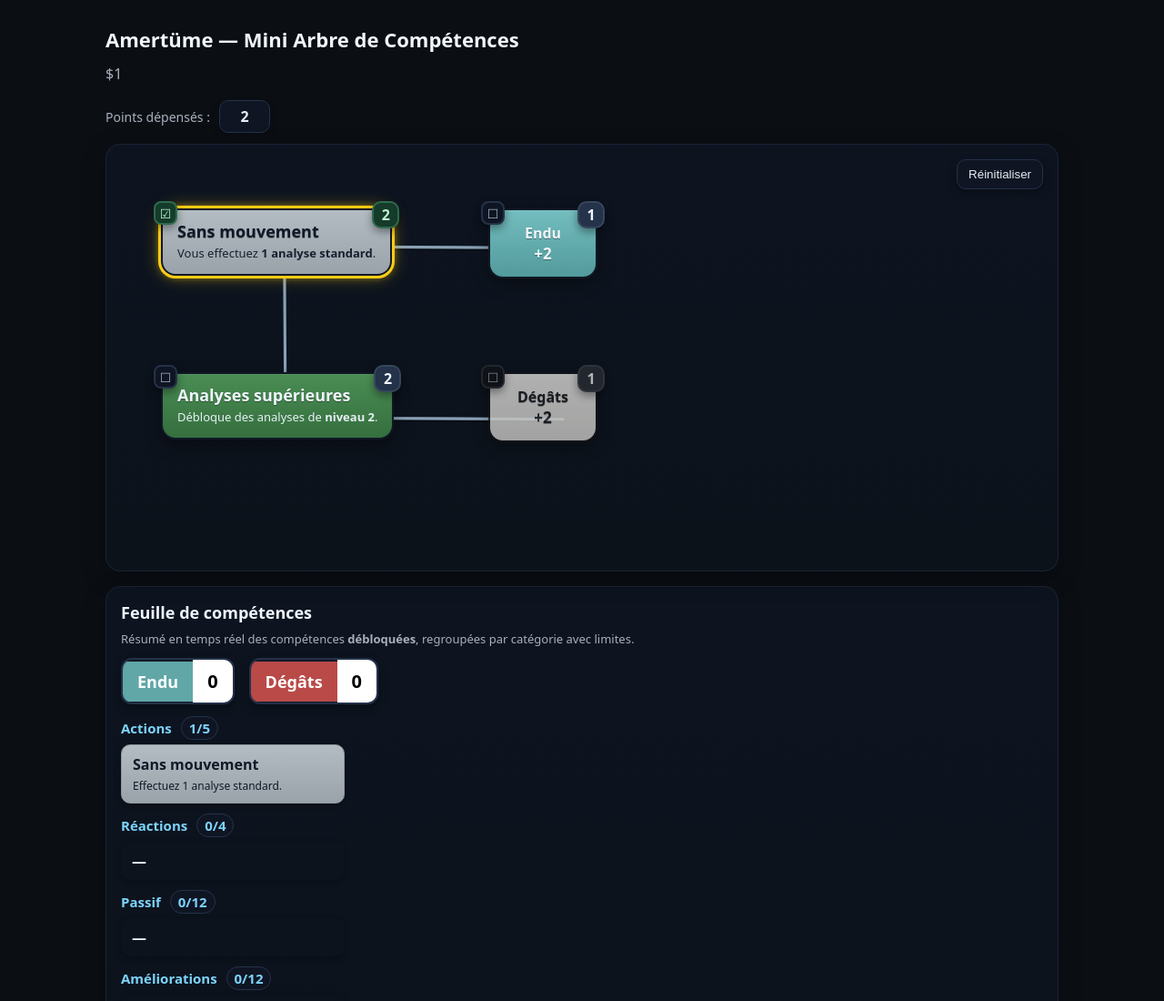
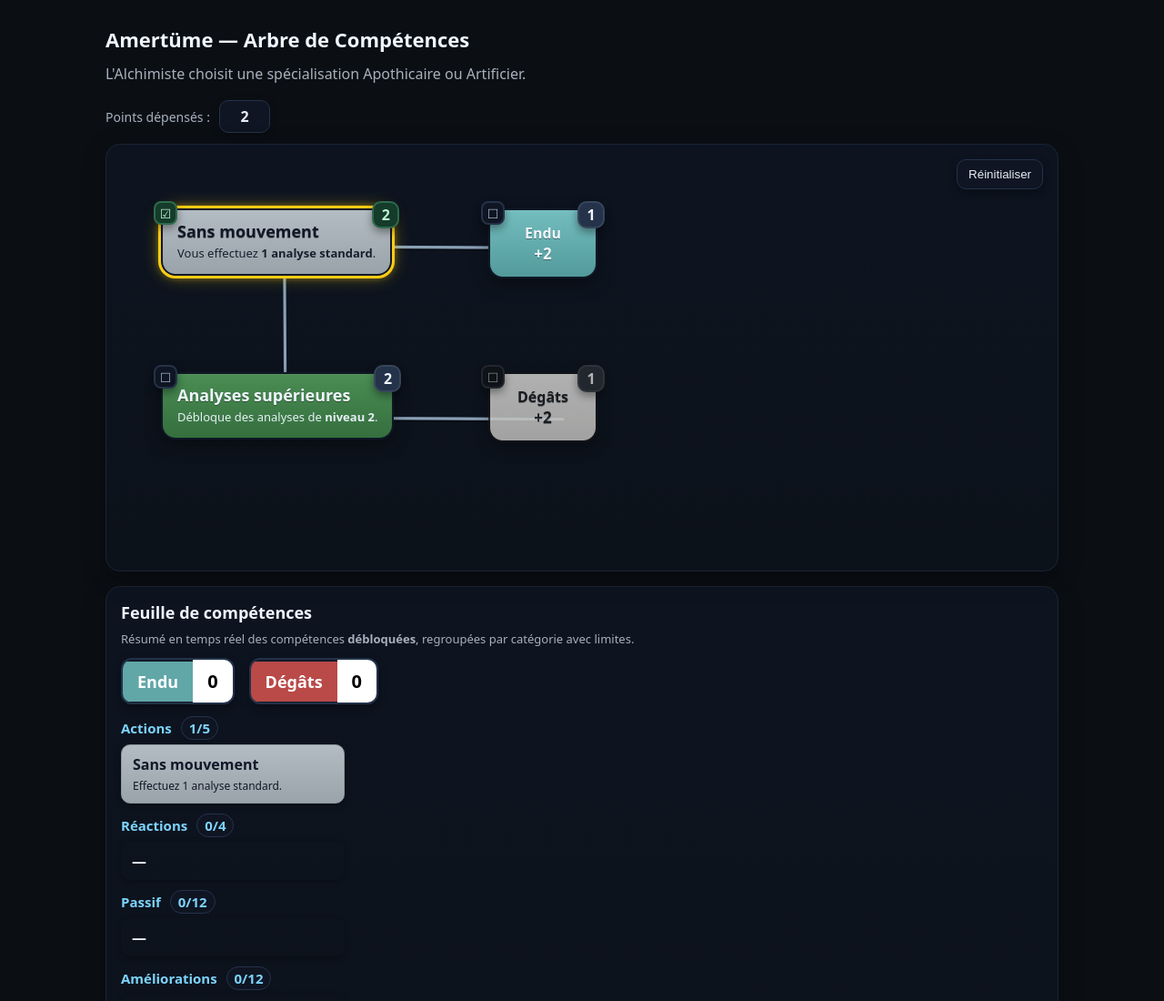
Before and after one commit to valentindrouet-dev/skills_tree, a plain HTML site: page index.html in a window 1280 px wide. Shown: the top 1100 px of the page at 91% size. Drawn offline with Linux system fonts and the light colour scheme.

Commit message:
Update index.html

```diff
--- a/index.html
+++ b/index.html
@@ -78,8 +78,8 @@
 </head>
 <body>
   <div class="wrap">
-    <h1>Amertüme — Mini Arbre de Compétences</h1>
-    <p class="lead">$1</p>
+    <h1>Amertüme — Arbre de Compétences</h1>
+    <p class="lead">L'Alchimiste choisit une spécialisation Apothicaire ou Artificier.</p>
     <div id="points-bar" style="display:flex; align-items:center; gap:10px; margin:8px 0 12px 0;">
       <div style="font-size:14px; color:var(--muted);">Points dépensés :</div>
       <div id="points-counter" style="background:#0f1522; border:1px solid #24324a; color:#e6edf6; font-weight:800; padding:6px 10px; border-radius:10px; min-width:56px; text-align:center; box-shadow:0 2px 8px rgba(0,0,0,.25)">0</div>
```
